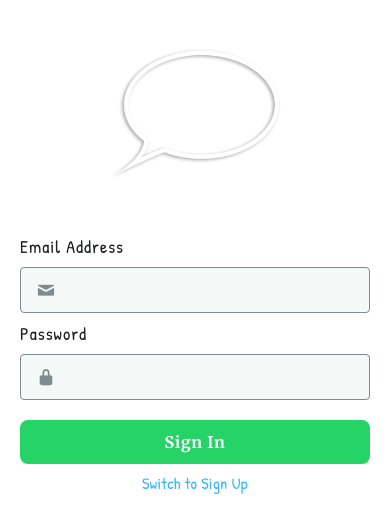
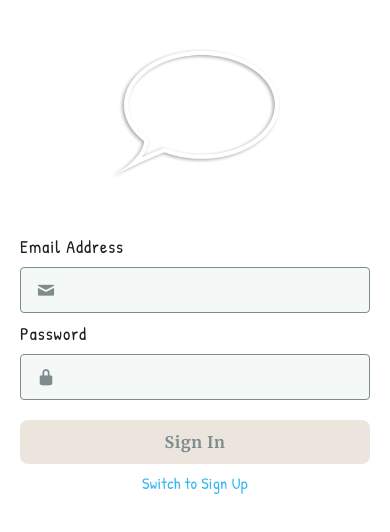
Before and after one commit to pankaj-kumar-mishra/rn-whatsapp, a React Native app: screen /Chat in a window 390 px wide. Shown: the top 532 px of the page. Built offline with nearby package versions, Linux system fonts and the light colour scheme.

Commit message:
form validation added

```diff
--- a/components/Input.js
+++ b/components/Input.js
@@ -28,13 +28,14 @@ const Input = ({
         ) : null}
         <TextInput
           style={styles.input}
+          autoCorrect={false}
           {...rest}
           onChangeText={onChangeTextHandler}
         />
       </View>
       {error ? (
         <View style={styles.errorContainer}>
-          <Text style={styles.error}>Error message</Text>
+          <Text style={styles.error}>{error}</Text>
         </View>
       ) : null}
     </View>
@@ -44,7 +45,7 @@ const Input = ({
 Input.propTypes = {
   label: PropTypes.string.isRequired,
   error: PropTypes.string,
-  IconPack: PropTypes.element,
+  IconPack: PropTypes.elementType,
   icon: PropTypes.string,
   iconSize: PropTypes.number,
   id: PropTypes.string.isRequired,
--- a/components/SignInForm.js
+++ b/components/SignInForm.js
@@ -1,13 +1,51 @@
-import React from "react";
+import React, { useCallback, useReducer } from "react";
 import { Entypo } from "@expo/vector-icons";
 import SubmitButton from "./SubmitButton";
 import Input from "./Input";
-import { validateInput } from "../utils";
+import {
+  validateInput,
+  validationFormTypes,
+  validationReducer,
+} from "../utils";
+
+const initialState = {
+  inputValues: {
+    email: "",
+    password: "",
+  },
+  inputValidities: {
+    email: false,
+    password: false,
+  },
+  formIsValid: false,
+};
 
 const SingInForm = () => {
-  const onInputChangeHandler = (id, value) => {
-    console.log(validateInput(id, value));
-  };
+  const [formState, dispatchFormState] = useReducer(
+    validationReducer,
+    initialState,
+  );
+
+  const { inputValidities, formIsValid, inputValues } = formState;
+
+  const onInputChangeHandler = useCallback(
+    (id, value) => {
+      const validationResult = validateInput(id, value);
+      dispatchFormState({
+        type: validationFormTypes.VALIDATION_RESULT,
+        payload: {
+          id,
+          value,
+          validationResult,
+        },
+      });
+    },
+    [dispatchFormState],
+  );
+
+  const handleSubmit = useCallback(() => {
+    console.log(inputValues);
+  }, [inputValues]);
 
   return (
     <>
@@ -17,6 +55,7 @@ const SingInForm = () => {
         IconPack={Entypo}
         icon="mail"
         onInputChange={onInputChangeHandler}
+        error={inputValidities["email"]}
         autoCapitalize="none"
         keyboardType="email-address"
       />
@@ -26,11 +65,16 @@ const SingInForm = () => {
         IconPack={Entypo}
         icon="lock"
         onInputChange={onInputChangeHandler}
+        error={inputValidities["password"]}
         autoCapitalize="none"
         secureTextEntry
       />
 
-      <SubmitButton text="Sign In" />
+      <SubmitButton
+        text="Sign In"
+        disabled={!formIsValid}
+        onPress={handleSubmit}
+      />
     </>
   );
 };
--- a/components/SignUpForm.js
+++ b/components/SignUpForm.js
@@ -1,13 +1,55 @@
-import React from "react";
+import React, { useCallback, useReducer } from "react";
 import { FontAwesome, Entypo } from "@expo/vector-icons";
 import SubmitButton from "./SubmitButton";
 import Input from "./Input";
-import { validateInput } from "../utils";
+import {
+  validateInput,
+  validationFormTypes,
+  validationReducer,
+} from "../utils";
+
+const initialState = {
+  inputValues: {
+    firstName: "",
+    lastName: "",
+    email: "",
+    password: "",
+  },
+  inputValidities: {
+    firstName: false,
+    lastName: false,
+    email: false,
+    password: false,
+  },
+  formIsValid: false,
+};
 
 const SignUpForm = () => {
-  const onInputChangeHandler = (id, value) => {
-    console.log(validateInput(id, value));
-  };
+  const [formState, dispatchFormState] = useReducer(
+    validationReducer,
+    initialState,
+  );
+
+  const { inputValidities, formIsValid, inputValues } = formState;
+
+  const onInputChangeHandler = useCallback(
+    (id, value) => {
+      const validationResult = validateInput(id, value);
+      dispatchFormState({
+        type: validationFormTypes.VALIDATION_RESULT,
+        payload: {
+          id,
+          value,
+          validationResult,
+        },
+      });
+    },
+    [dispatchFormState],
+  );
+
+  const handleSubmit = useCallback(() => {
+    console.log(inputValues);
+  }, [inputValues]);
 
   return (
     <>
@@ -17,6 +59,7 @@ const SignUpForm = () => {
         IconPack={FontAwesome}
         icon="user"
         onInputChange={onInputChangeHandler}
+        error={inputValidities["firstName"]}
       />
       <Input
         id="lastName"
@@ -24,6 +67,7 @@ const SignUpForm = () => {
         IconPack={FontAwesome}
         icon="user"
         onInputChange={onInputChangeHandler}
+        error={inputValidities["lastName"]}
       />
       <Input
         id="email"
@@ -31,6 +75,7 @@ const SignUpForm = () => {
         IconPack={Entypo}
         icon="mail"
         onInputChange={onInputChangeHandler}
+        error={inputValidities["email"]}
         autoCapitalize="none"
         keyboardType="email-address"
       />
@@ -40,11 +85,16 @@ const SignUpForm = () => {
         IconPack={Entypo}
         icon="lock"
         onInputChange={onInputChangeHandler}
+        error={inputValidities["password"]}
         autoCapitalize="none"
         secureTextEntry
       />
 
-      <SubmitButton text="Sign Up" />
+      <SubmitButton
+        text="Sign Up"
+        disabled={!formIsValid}
+        onPress={handleSubmit}
+      />
     </>
   );
 };
--- a/components/SubmitButton.js
+++ b/components/SubmitButton.js
@@ -3,10 +3,11 @@ import PropTypes from "prop-types";
 import { StyleSheet, Pressable, Text } from "react-native";
 import { colors, fonts, spacing } from "../utils";
 
-const SubmitButton = ({ disabled, text }) => {
+const SubmitButton = ({ disabled, text, onPress }) => {
   return (
     <Pressable
       disabled={disabled}
+      onPress={onPress}
       style={({ pressed }) => [
         styles.btn,
         {
@@ -33,6 +34,7 @@ const SubmitButton = ({ disabled, text }) => {
 SubmitButton.propTypes = {
   disabled: PropTypes.bool,
   text: PropTypes.string.isRequired,
+  onPress: PropTypes.func.isRequired,
 };
 
 const styles = StyleSheet.create({
--- a/utils/index.js
+++ b/utils/index.js
@@ -5,6 +5,7 @@ import {
   validateEmail,
   validatePassword,
 } from "./validationConstraints";
+import { validationFormTypes, validationReducer } from "./reducers";
 
 export {
   colors,
@@ -16,4 +17,6 @@ export {
   validateEmail,
   validatePassword,
   validateInput,
+  validationFormTypes,
+  validationReducer,
 };
--- /dev/null
+++ b/utils/reducers/formReducer.js
@@ -0,0 +1,42 @@
+export const validationFormTypes = {
+  VALIDATION_RESULT: "VALIDATION_RESULT",
+};
+
+export const validationReducer = (state, action) => {
+  const {
+    type,
+    payload: { id, value, validationResult },
+  } = action;
+
+  switch (type) {
+    case validationFormTypes.VALIDATION_RESULT: {
+      const updatedValidities = {
+        ...state.inputValidities,
+        [id]: validationResult,
+      };
+      const updatedValues = {
+        ...state.inputValues,
+        [id]: value,
+      };
+
+      let updatedFormIsValid = true;
+      for (const key in updatedValidities) {
+        if (updatedValidities[key] !== undefined) {
+          updatedFormIsValid = false;
+          break;
+        }
+      }
+
+      return {
+        // though no extra property so i commented "...state"
+        // ...state,
+        formIsValid: updatedFormIsValid,
+        inputValidities: updatedValidities,
+        inputValues: updatedValues,
+      };
+    }
+
+    default:
+      return state;
+  }
+};
--- /dev/null
+++ b/utils/reducers/index.js
@@ -0,0 +1,3 @@
+import { validationFormTypes, validationReducer } from "./formReducer";
+
+export { validationFormTypes, validationReducer };
--- a/utils/validationConstraints.js
+++ b/utils/validationConstraints.js
@@ -16,7 +16,7 @@ export const validateString = (id, value) => {
   }
 
   const result = validate({ [id]: value }, { [id]: constraints });
-  return result?.[id];
+  return result?.[id]?.[0];
 };
 
 export const validateEmail = (id, value) => {
@@ -28,7 +28,7 @@ export const validateEmail = (id, value) => {
   }
 
   const result = validate({ [id]: value }, { [id]: constraints });
-  return result?.[id];
+  return result?.[id]?.[0];
 };
 
 export const validatePassword = (id, value) => {
@@ -43,5 +43,5 @@ export const validatePassword = (id, value) => {
   }
 
   const result = validate({ [id]: value }, { [id]: constraints });
-  return result?.[id];
+  return result?.[id]?.[0];
 };
```
